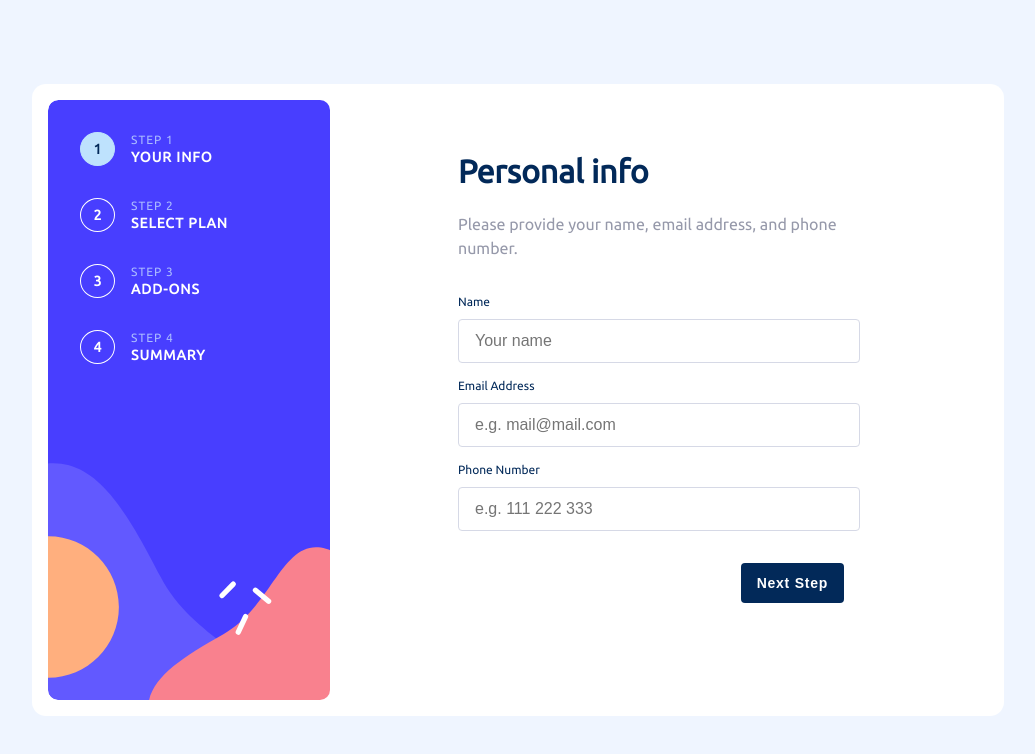
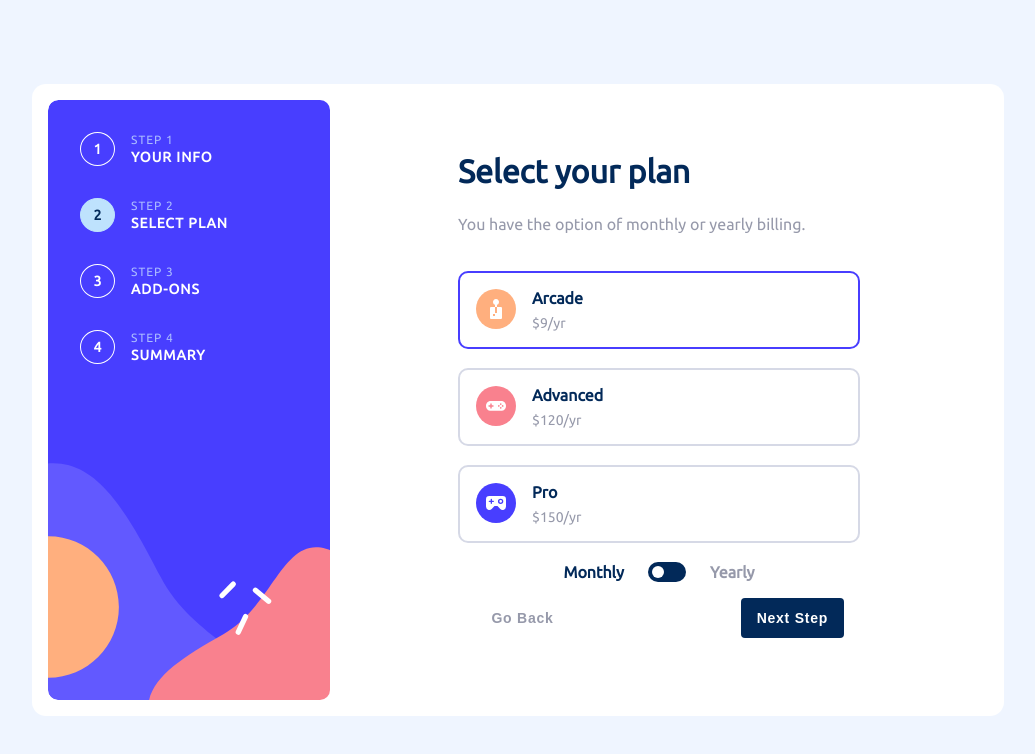
Before and after one commit to JustynaKorzycka/multi-step-form, a Next.js app: page / in a window 1280 px wide. Shown: the top 754 px of the page, without its empty margins (122-1157 px from the left). Built offline with nearby package versions, Linux system fonts and the light colour scheme.

Commit message:
create switcher, change context and form data from monthly value to yearly

```diff
--- a/components/Form/PlanForm.tsx
+++ b/components/Form/PlanForm.tsx
@@ -1,7 +1,68 @@
-import React from "react";
+"use client";
+import PLAN_DATA, { PlansEnum } from "@/data/planData";
+import React, { useEffect, useMemo, useState } from "react";
+import { Form } from "@/components/Form/Form.style";
+import ButtonsSection from "../ButtonsSection/ButtonsSection";
+import { useForm } from "react-hook-form";
+import { useMultiFormContext } from "@/context/multistepFormContext";
+
+import Radio from "../ui/Radio";
+import Switcher from "../ui/Switcher";
+
+export interface IPlan {
+ plan: PlansEnum;
+ yearly: boolean;
+}
 
 const PlanForm = () => {
- return <div>PlanForm</div>;
+ const { handleNextStep, updateUserData, user } = useMultiFormContext();
+
+ const {
+  register,
+  handleSubmit,
+  formState: { errors },
+  watch,
+ } = useForm<IPlan>({
+  defaultValues: {
+   plan: user.plan,
+   yearly: false,
+  },
+ });
+ const watchPlan = watch("plan");
+ const watchYearly = watch("yearly");
+
+ const formSubmit = (data: IPlan) => {
+  console.log(data);
+  updateUserData(data);
+  handleNextStep();
+ };
+
+ return (
+  <Form onSubmit={handleSubmit(formSubmit)}>
+   <h1>{PLAN_DATA.title}</h1>
+   <p className="topPar"> {PLAN_DATA.desc}</p>
+
+   {PLAN_DATA.plans.map((plan, index) => (
+    <Radio
+     key={index}
+     type={plan.type}
+     name={plan.name}
+     icon={plan.icon}
+     monthly={plan.monthly}
+     yearly={plan.yearly}
+     prom={plan.prom}
+     register={register}
+     planValue={watchPlan}
+     yearlyValue={watchYearly}
+    />
+   ))}
+   <Switcher
+    register={register}
+    yearlyValue={watchYearly}
+   />
+   <ButtonsSection />
+  </Form>
+ );
 };
 
 export default PlanForm;
--- /dev/null
+++ b/components/ui/Switcher.tsx
@@ -0,0 +1,82 @@
+import styled from "styled-components";
+import { IPlan } from "../Form/PlanForm";
+import { UseFormRegister } from "react-hook-form";
+
+interface ISwitcherProps {
+ register: UseFormRegister<IPlan>;
+ yearlyValue: boolean;
+}
+const Switcher = ({ register, yearlyValue }: ISwitcherProps) => {
+ return (
+  <SwitcherContainer>
+   <span className={!yearlyValue ? "bold" : ""}>Monthly</span>
+   <StyledSwitcher>
+    <input
+     type="checkbox"
+     id="toggle"
+     {...register("yearly")}
+    />
+    <label
+     htmlFor="toggle"
+     className="slider"
+    />
+   </StyledSwitcher>
+   <span className={yearlyValue ? "bold" : ""}>Yearly</span>
+  </SwitcherContainer>
+ );
+};
+
+export default Switcher;
+
+const SwitcherContainer = styled.div`
+ display: flex;
+ justify-content: center;
+ align-items: center;
+ gap: 24px;
+
+ span {
+  font-weight: 600;
+  color: ${({ theme }) => theme.colors.grey};
+  &.bold {
+   color: ${({ theme }) => theme.colors.denim};
+  }
+ }
+`;
+
+const StyledSwitcher = styled.div`
+ position: relative;
+ width: 38px;
+ height: 20px;
+ .slider {
+  position: absolute;
+  top: 0;
+  left: 0;
+  right: 0;
+  bottom: 0;
+  background-color: ${({ theme }) => theme.colors.denim};
+  border-radius: 34px;
+  cursor: pointer;
+  transition: 0.4s;
+ }
+
+ .slider:before {
+  position: absolute;
+  content: "";
+  height: 12px;
+  width: 12px;
+  left: 4px;
+  top: 50%;
+  transform: translateY(-50%);
+  background-color: white;
+  border-radius: 50%;
+  transition: 0.4s;
+ }
+
+ input[type="checkbox"] {
+  display: none;
+ }
+
+ input[type="checkbox"]:checked + .slider:before {
+  transform: translate(18px, -50%);
+ }
+`;
--- a/context/multistepFormContext.tsx
+++ b/context/multistepFormContext.tsx
@@ -10,9 +10,9 @@ export interface IPersonalInfo {
 }
 
 export interface User extends IPersonalInfo {
+ addOns: string;
  plan: PlansEnum;
- monthly: boolean;
- addOns: string;
+ yearly: boolean;
 }
 
 export const initialUserData: User = {
@@ -20,7 +20,7 @@ export const initialUserData: User = {
  email: "",
  phone: "",
  plan: PlansEnum.arcade,
- monthly: true,
+ yearly: false,
  addOns: "",
 };
 
@@ -48,7 +48,7 @@ interface MultiFormProps {
 
 export const MultiFormContextProvider = ({ children }: MultiFormProps) => {
  const [user, setUser] = useState<User>(initialUserData);
- const [currentStep, setCurrentStep] = useState<number>(0);
+ const [currentStep, setCurrentStep] = useState<number>(1);
 
  const updateUserData = (values: Partial<User>) => {
   setUser({ ...user, ...values });
```
